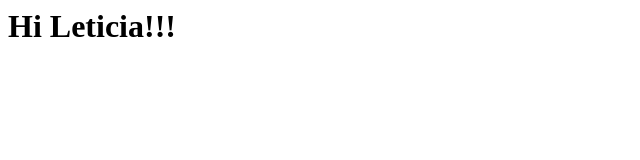
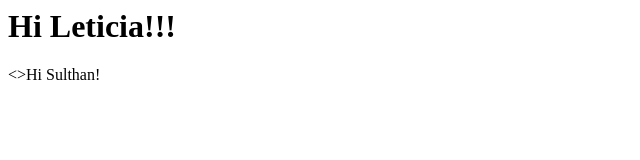
Before and after one commit to lettileite/Gamification-of-Java-Learning-Process, a plain HTML site: page hi.html in a window 1280 px wide. Shown: the full height of the page, 0-640 px from the left. Drawn offline with Linux system fonts and the light colour scheme.

Commit message:
Update hi.html

```diff
--- a/hi.html
+++ b/hi.html
@@ -4,5 +4,7 @@
     </head>
     <body>
         <h1>Hi Leticia!!!</h1>
+
+        <>Hi Sulthan!</p>
     </body>
 </html>
```
